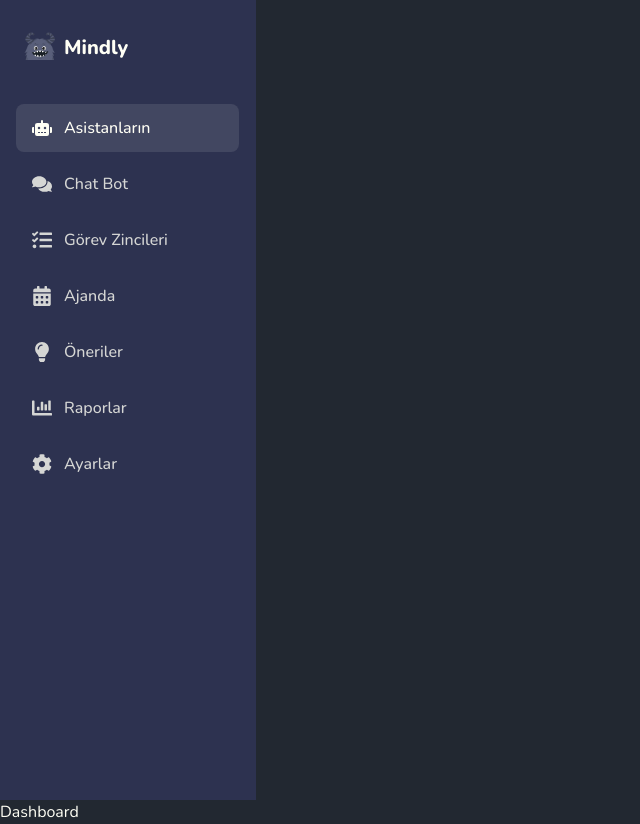
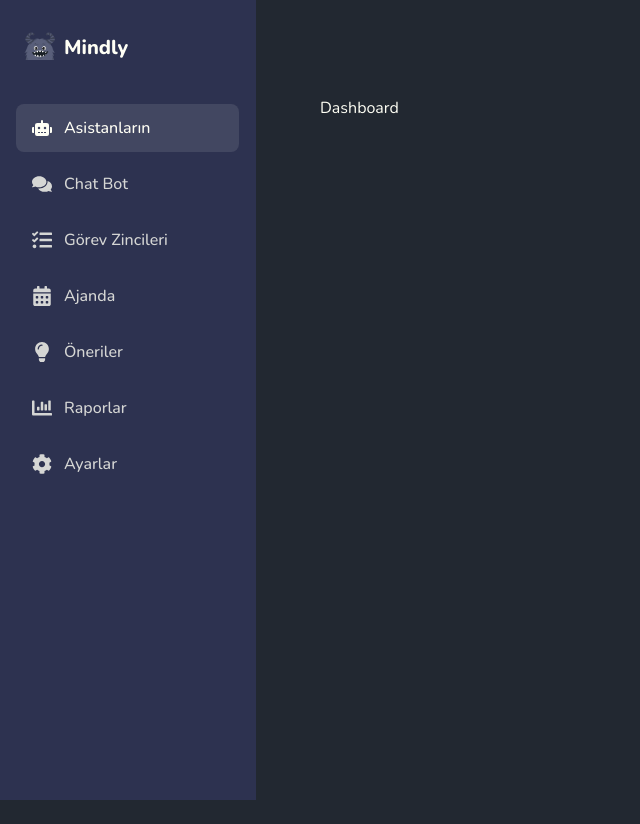
Before and after one commit to poyrazavsever/mindly, a Next.js app: page /dashboard in a window 1280 px wide. Shown: the whole page, without its empty margins (0-640 px from the left). After the commit the page ends 800 px from the top, so only its background shows below. Built offline with nearby package versions, Linux system fonts and the light colour scheme; no server answers.

Commit message:
fix: fixed sidebar absolute problem

```diff
--- a/components/layout/adminLayout.tsx
+++ b/components/layout/adminLayout.tsx
@@ -6,7 +6,9 @@ const AdminLayout = ({children}: {children: ReactNode}) => {
     <div>
       <Sidebar />
 
-      {children}
+      <main className='pl-80 pt-24 min-h-screen bg-background'>
+        {children}
+      </main>
     </div>
   )
 }
--- a/components/layout/sidebar.tsx
+++ b/components/layout/sidebar.tsx
@@ -45,7 +45,7 @@ const Sidebar = () => {
   const router = useRouter()
 
   return (
-    <aside className="h-screen w-64 bg-secondary flex flex-col py-8 px-4 border-r border-secondary/40">
+    <aside className="absolute left-0 h-screen w-64 bg-secondary flex flex-col py-8 px-4 border-r border-secondary/40">
       {/* Logo */}
       <a href="/" className="flex items-center gap-2 mb-10 px-2">
         <img src="/images/logo.png" alt="Mindly Logo" className="w-8 h-8 pb-1" />
```
